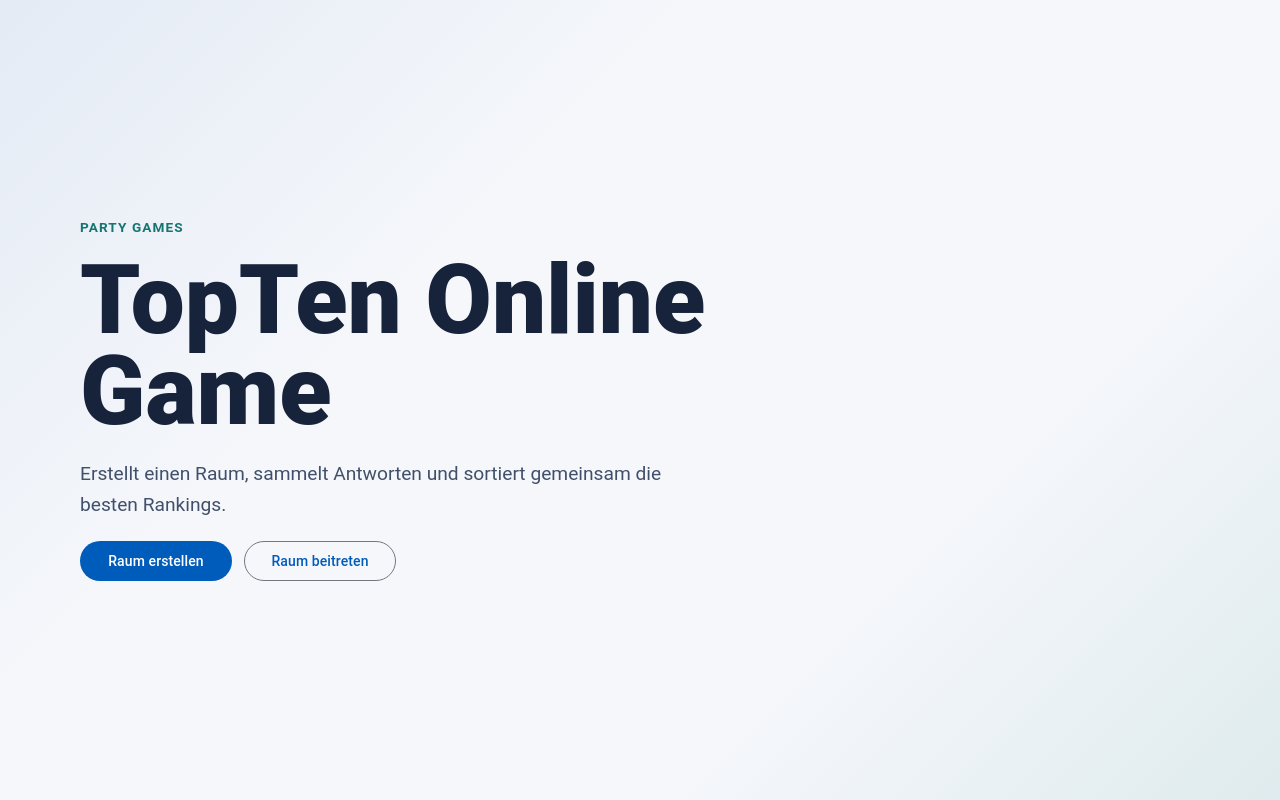
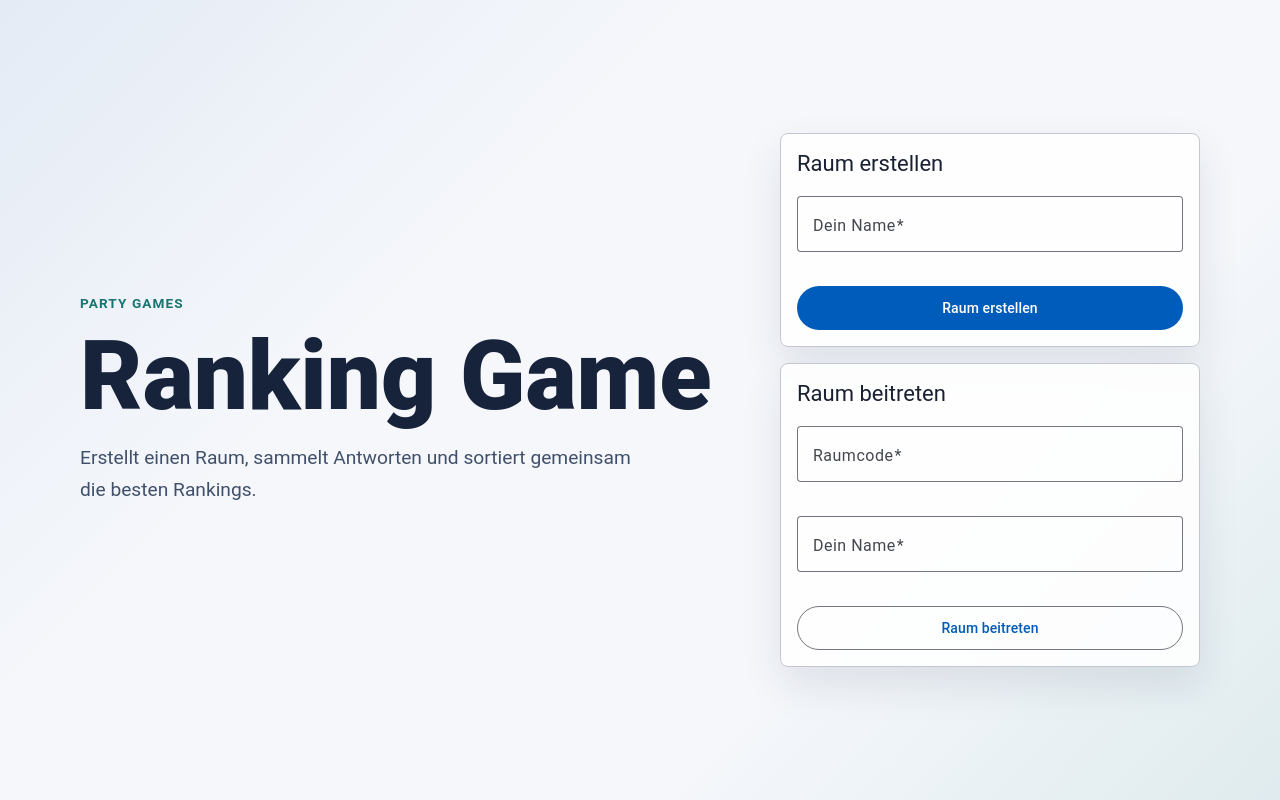
Before and after one commit to martin-gnahn/RankingGame, an Angular app in the folder frontend/: page / in a window 1280 px wide. Built offline with nearby package versions, Linux system fonts and the light colour scheme.

Commit message:
imp: PG-016 Home Screen

```diff
--- a/frontend/src/app/app.config.ts
+++ b/frontend/src/app/app.config.ts
@@ -1,3 +1,4 @@
+import { provideHttpClient } from '@angular/common/http';
 import { ApplicationConfig, provideBrowserGlobalErrorListeners, provideZoneChangeDetection } from '@angular/core';
 import { provideAnimationsAsync } from '@angular/platform-browser/animations/async';
 import { provideRouter } from '@angular/router';
@@ -9,6 +10,7 @@ export const appConfig: ApplicationConfig = {
     provideBrowserGlobalErrorListeners(),
     provideZoneChangeDetection({ eventCoalescing: true }),
     provideAnimationsAsync(),
+    provideHttpClient(),
     provideRouter(routes)
   ]
 };
--- /dev/null
+++ b/frontend/src/app/core/api/room-api.service.ts
@@ -0,0 +1,47 @@
+import { HttpClient } from '@angular/common/http';
+import { Injectable } from '@angular/core';
+import { Observable } from 'rxjs';
+
+import { environment } from '../../../environments/environment';
+
+export interface CreateRoomRequest {
+  playerName: string;
+}
+
+export interface JoinRoomRequest {
+  playerName: string;
+}
+
+export interface RoomActionResponse {
+  roomCode?: string;
+  code?: string;
+  playerId?: string | number;
+  hostPlayerId?: string | number;
+  player?: {
+    id?: string | number;
+  };
+  room?: {
+    code?: string;
+    roomCode?: string;
+  };
+}
+
+@Injectable({
+  providedIn: 'root',
+})
+export class RoomApiService {
+  private readonly roomsUrl = `${environment.apiBaseUrl}/rooms`;
+
+  constructor(private readonly http: HttpClient) {}
+
+  createRoom(request: CreateRoomRequest): Observable<RoomActionResponse> {
+    return this.http.post<RoomActionResponse>(this.roomsUrl, request);
+  }
+
+  joinRoom(roomCode: string, request: JoinRoomRequest): Observable<RoomActionResponse> {
+    return this.http.post<RoomActionResponse>(
+      `${this.roomsUrl}/${encodeURIComponent(roomCode)}/players`,
+      request,
+    );
+  }
+}
--- a/frontend/src/app/home/home.html
+++ b/frontend/src/app/home/home.html
@@ -1,40 +1,92 @@
 <main class="home-shell">
   <section class="hero" aria-labelledby="home-title">
     <p class="eyebrow">Party Games</p>
-    <h1 id="home-title">TopTen Online Game</h1>
+    <h1 id="home-title">Ranking Game</h1>
     <p class="intro">
       Erstellt einen Raum, sammelt Antworten und sortiert gemeinsam die besten Rankings.
     </p>
-
-    <div class="actions" aria-label="Raumaktionen">
-      <button mat-flat-button color="primary" type="button">Raum erstellen</button>
-      <button mat-stroked-button color="primary" type="button">Raum beitreten</button>
-    </div>
   </section>
 
-  <!--<mat-card appearance="outlined" class="status-card">
-    <mat-card-header>
-      <mat-card-title>Startseite bereit</mat-card-title>
-      <mat-card-subtitle>Angular, Routing und Material sind aktiv.</mat-card-subtitle>
-    </mat-card-header>
+  <section class="room-actions" aria-label="Raumaktionen">
+    <mat-card appearance="outlined" class="action-card">
+      <mat-card-header>
+        <mat-card-title>Raum erstellen</mat-card-title>
+      </mat-card-header>
 
-    <mat-divider />
+      <mat-card-content>
+        <form [formGroup]="createRoomForm" (ngSubmit)="createRoom()" novalidate>
+          <mat-form-field appearance="outline">
+            <mat-label>Dein Name</mat-label>
+            <input matInput formControlName="playerName" autocomplete="name" maxlength="32" />
+            @if (createRoomForm.controls.playerName.hasError('required')) {
+              <mat-error>Name fehlt</mat-error>
+            }
+          </mat-form-field>
 
-    <mat-card-content>
-      <dl>
-        <div>
-          <dt>Frontend</dt>
-          <dd>Angular 20</dd>
-        </div>
-        <div>
-          <dt>UI</dt>
-          <dd>Angular Material</dd>
-        </div>
-        <div>
-          <dt>Route</dt>
-          <dd>/</dd>
-        </div>
-      </dl>
-    </mat-card-content>
-  </mat-card>-->
+          <button
+            mat-flat-button
+            color="primary"
+            type="submit"
+            [disabled]="pendingAction !== null"
+          >
+            @if (pendingAction === 'create') {
+              <mat-spinner diameter="18" />
+            } @else {
+              Raum erstellen
+            }
+          </button>
+        </form>
+      </mat-card-content>
+    </mat-card>
+
+    <mat-card appearance="outlined" class="action-card">
+      <mat-card-header>
+        <mat-card-title>Raum beitreten</mat-card-title>
+      </mat-card-header>
+
+      <mat-card-content>
+        <form [formGroup]="joinRoomForm" (ngSubmit)="joinRoom()" novalidate>
+          <mat-form-field appearance="outline">
+            <mat-label>Raumcode</mat-label>
+            <input
+              matInput
+              formControlName="roomCode"
+              autocomplete="off"
+              autocapitalize="characters"
+              maxlength="8"
+              (blur)="normalizeJoinCode()"
+            />
+            @if (joinRoomForm.controls.roomCode.hasError('required')) {
+              <mat-error>Raumcode fehlt</mat-error>
+            }
+          </mat-form-field>
+
+          <mat-form-field appearance="outline">
+            <mat-label>Dein Name</mat-label>
+            <input matInput formControlName="playerName" autocomplete="name" maxlength="32" />
+            @if (joinRoomForm.controls.playerName.hasError('required')) {
+              <mat-error>Name fehlt</mat-error>
+            }
+          </mat-form-field>
+
+          <button
+            mat-stroked-button
+            color="primary"
+            type="submit"
+            [disabled]="pendingAction !== null"
+          >
+            @if (pendingAction === 'join') {
+              <mat-spinner diameter="18" />
+            } @else {
+              Raum beitreten
+            }
+          </button>
+        </form>
+      </mat-card-content>
+    </mat-card>
+
+    @if (errorMessage) {
+      <p class="form-error" role="alert">{{ errorMessage }}</p>
+    }
+  </section>
 </main>
--- a/frontend/src/app/home/home.scss
+++ b/frontend/src/app/home/home.scss
@@ -5,7 +5,7 @@
 
 .home-shell {
   display: grid;
-  grid-template-columns: minmax(0, 1.3fr) minmax(280px, 0.7fr);
+  grid-template-columns: minmax(0, 1fr) minmax(320px, 420px);
   align-items: center;
   gap: 32px;
   width: min(1120px, calc(100% - 40px));
@@ -37,51 +37,52 @@ h1 {
 }
 
 .intro {
-  max-width: 620px;
+  max-width: 560px;
   margin: 0;
   color: #41506a;
   font-size: 1.2rem;
   line-height: 1.65;
 }
 
-.actions {
-  display: flex;
-  flex-wrap: wrap;
-  gap: 12px;
+.room-actions {
+  display: grid;
+  gap: 16px;
 }
 
-.actions button {
-  min-width: 152px;
-}
-
-.status-card {
+.action-card {
   border-radius: 8px;
+  background: rgba(255, 255, 255, 0.88);
+  box-shadow: 0 18px 40px rgba(28, 40, 64, 0.1);
 }
 
 mat-card-content {
-  padding-top: 16px;
+  padding-top: 18px;
 }
 
-dl {
+form {
   display: grid;
   gap: 14px;
-  margin: 0;
 }
 
-dl div {
-  display: flex;
-  justify-content: space-between;
-  gap: 20px;
+mat-form-field {
+  width: 100%;
 }
 
-dt {
-  color: #536078;
-  font-weight: 600;
+button {
+  min-height: 44px;
 }
 
-dd {
+button mat-spinner {
+  display: inline-block;
+}
+
+.form-error {
   margin: 0;
-  color: #182032;
+  padding: 12px 14px;
+  border: 1px solid rgba(180, 38, 38, 0.24);
+  border-radius: 8px;
+  background: #fff5f5;
+  color: #9d1f1f;
   font-weight: 700;
 }
 
@@ -92,8 +93,4 @@ dd {
     width: min(100% - 28px, 520px);
     padding: 32px 0;
   }
-
-  .actions button {
-    flex: 1 1 180px;
-  }
 }
--- a/frontend/src/app/home/home.ts
+++ b/frontend/src/app/home/home.ts
@@ -1,12 +1,120 @@
-import { Component } from '@angular/core';
+import { HttpErrorResponse } from '@angular/common/http';
+import { Component, inject } from '@angular/core';
+import { FormBuilder, ReactiveFormsModule, Validators } from '@angular/forms';
+import { Router } from '@angular/router';
 import { MatButtonModule } from '@angular/material/button';
 import { MatCardModule } from '@angular/material/card';
-import { MatDividerModule } from '@angular/material/divider';
+import { MatFormFieldModule } from '@angular/material/form-field';
+import { MatInputModule } from '@angular/material/input';
+import { MatProgressSpinnerModule } from '@angular/material/progress-spinner';
+import { finalize } from 'rxjs';
+
+import { RoomActionResponse, RoomApiService } from '../core/api/room-api.service';
 
 @Component({
   selector: 'app-home',
-  imports: [MatButtonModule, MatCardModule, MatDividerModule],
+  imports: [
+    ReactiveFormsModule,
+    MatButtonModule,
+    MatCardModule,
+    MatFormFieldModule,
+    MatInputModule,
+    MatProgressSpinnerModule,
+  ],
   templateUrl: './home.html',
-  styleUrl: './home.scss'
+  styleUrl: './home.scss',
 })
-export class Home {}
+export class Home {
+  private readonly formBuilder = inject(FormBuilder);
+  private readonly roomApi = inject(RoomApiService);
+  private readonly router = inject(Router);
+
+  protected readonly createRoomForm = this.formBuilder.nonNullable.group({
+    playerName: ['', [Validators.required, Validators.maxLength(32)]],
+  });
+
+  protected readonly joinRoomForm = this.formBuilder.nonNullable.group({
+    roomCode: ['', [Validators.required, Validators.minLength(4), Validators.maxLength(8)]],
+    playerName: ['', [Validators.required, Validators.maxLength(32)]],
+  });
+
+  protected pendingAction: 'create' | 'join' | null = null;
+  protected errorMessage = '';
+
+  protected createRoom(): void {
+    if (this.createRoomForm.invalid || this.pendingAction) {
+      this.createRoomForm.markAllAsTouched();
+      return;
+    }
+
+    this.errorMessage = '';
+    this.pendingAction = 'create';
+
+    const { playerName } = this.createRoomForm.getRawValue();
+    this.roomApi
+      .createRoom({ playerName: playerName.trim() })
+      .pipe(finalize(() => (this.pendingAction = null)))
+      .subscribe({
+        next: (response) => this.navigateToLobby(response, 'host'),
+        error: (error: unknown) => this.showError(error),
+      });
+  }
+
+  protected joinRoom(): void {
+    if (this.joinRoomForm.invalid || this.pendingAction) {
+      this.joinRoomForm.markAllAsTouched();
+      return;
+    }
+
+    this.errorMessage = '';
+    this.pendingAction = 'join';
+
+    const { roomCode, playerName } = this.joinRoomForm.getRawValue();
+    const normalizedRoomCode = this.normalizeRoomCode(roomCode);
+
+    this.roomApi
+      .joinRoom(normalizedRoomCode, { playerName: playerName.trim() })
+      .pipe(finalize(() => (this.pendingAction = null)))
+      .subscribe({
+        next: (response) => this.navigateToLobby({ ...response, roomCode: normalizedRoomCode }, 'player'),
+        error: (error: unknown) => this.showError(error),
+      });
+  }
+
+  protected normalizeJoinCode(): void {
+    const roomCode = this.joinRoomForm.controls.roomCode.value;
+    this.joinRoomForm.controls.roomCode.setValue(this.normalizeRoomCode(roomCode), { emitEvent: false });
+  }
+
+  private normalizeRoomCode(roomCode: string): string {
+    return roomCode.trim().toUpperCase();
+  }
+
+  private navigateToLobby(response: RoomActionResponse, role: 'host' | 'player'): void {
+    const roomCode = response.roomCode ?? response.code ?? response.room?.roomCode ?? response.room?.code;
+
+    if (!roomCode) {
+      this.errorMessage = 'Die Raumantwort enthielt keinen Raumcode.';
+      return;
+    }
+
+    const playerId = response.playerId ?? response.hostPlayerId ?? response.player?.id;
+    const queryParams = playerId ? { playerId, role } : { role };
+
+    void this.router.navigate(['/lobby', roomCode], { queryParams });
+  }
+
+  private showError(error: unknown): void {
+    if (error instanceof HttpErrorResponse && typeof error.error?.message === 'string') {
+      this.errorMessage = error.error.message;
+      return;
+    }
+
+    if (error instanceof HttpErrorResponse && error.status === 0) {
+      this.errorMessage = 'Der Server ist gerade nicht erreichbar.';
+      return;
+    }
+
+    this.errorMessage = 'Die Raumaktion konnte nicht abgeschlossen werden.';
+  }
+}
--- /dev/null
+++ b/frontend/src/app/lobby/lobby.scss
@@ -0,0 +1,61 @@
+:host {
+  display: block;
+  min-height: 100vh;
+}
+
+.lobby-shell {
+  display: grid;
+  align-content: center;
+  gap: 24px;
+  width: min(720px, calc(100% - 40px));
+  min-height: 100vh;
+  margin: 0 auto;
+  padding: 48px 0;
+}
+
+.back-link {
+  width: fit-content;
+  color: #126d74;
+  font-weight: 700;
+  text-decoration: none;
+}
+
+.back-link:hover {
+  text-decoration: underline;
+}
+
+.lobby-panel {
+  display: grid;
+  gap: 16px;
+  padding: 32px;
+  border: 1px solid rgba(23, 35, 58, 0.12);
+  border-radius: 8px;
+  background: rgba(255, 255, 255, 0.86);
+  box-shadow: 0 18px 40px rgba(28, 40, 64, 0.1);
+}
+
+.eyebrow,
+.status {
+  margin: 0;
+}
+
+.eyebrow {
+  color: #16756f;
+  font-size: 0.85rem;
+  font-weight: 700;
+  letter-spacing: 0.08em;
+  text-transform: uppercase;
+}
+
+h1 {
+  margin: 0;
+  color: #17233a;
+  font-size: clamp(3rem, 12vw, 7rem);
+  font-weight: 800;
+  line-height: 0.95;
+}
+
+.status {
+  color: #41506a;
+  font-size: 1.1rem;
+}
--- /dev/null
+++ b/frontend/src/environments/environment.ts
@@ -0,0 +1,3 @@
+export const environment = {
+  apiBaseUrl: 'http://localhost:8080/api',
+};
```
Also changed, not shown: frontend/src/app/app.routes.ts (+6 -1 lines), frontend/src/app/lobby/lobby.html (added, +9 -0 lines), frontend/src/app/lobby/lobby.ts (added, +17 -0 lines), 2 other files (tests, documents, lock files or other folders).
